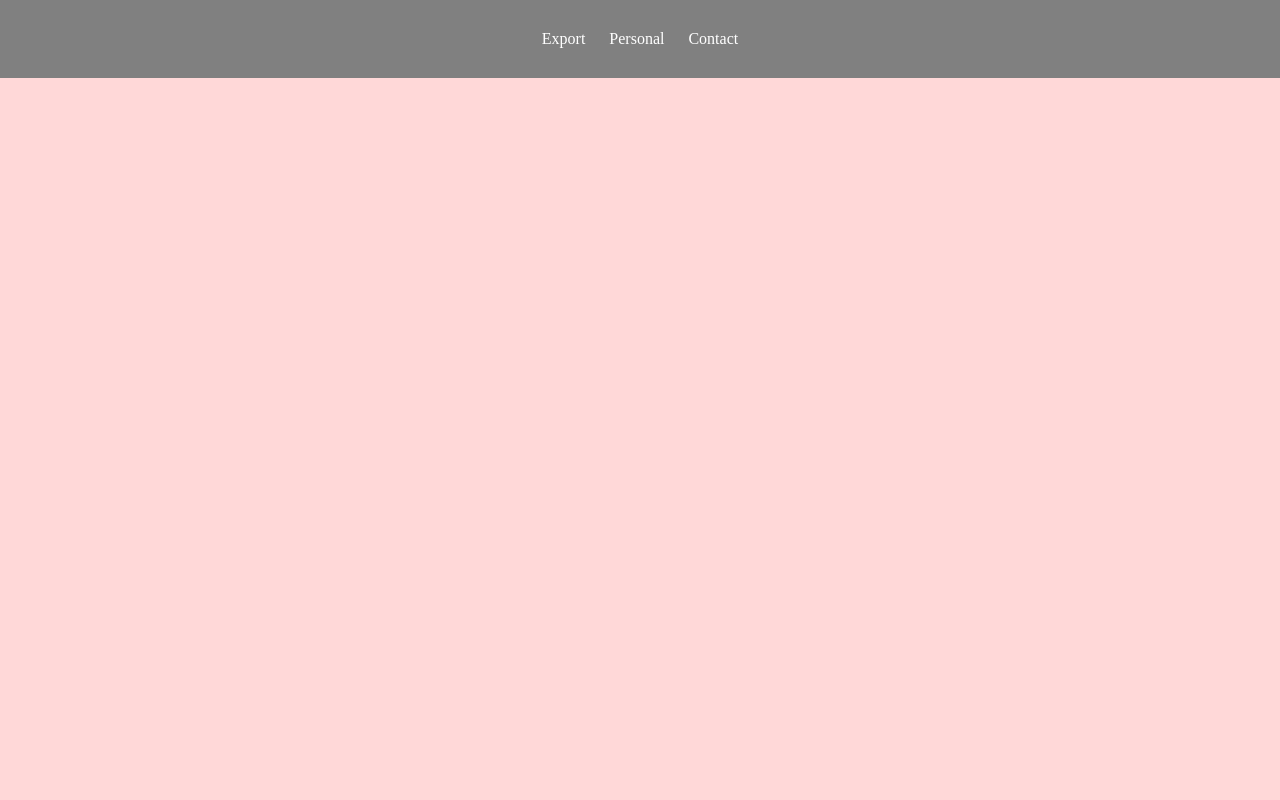
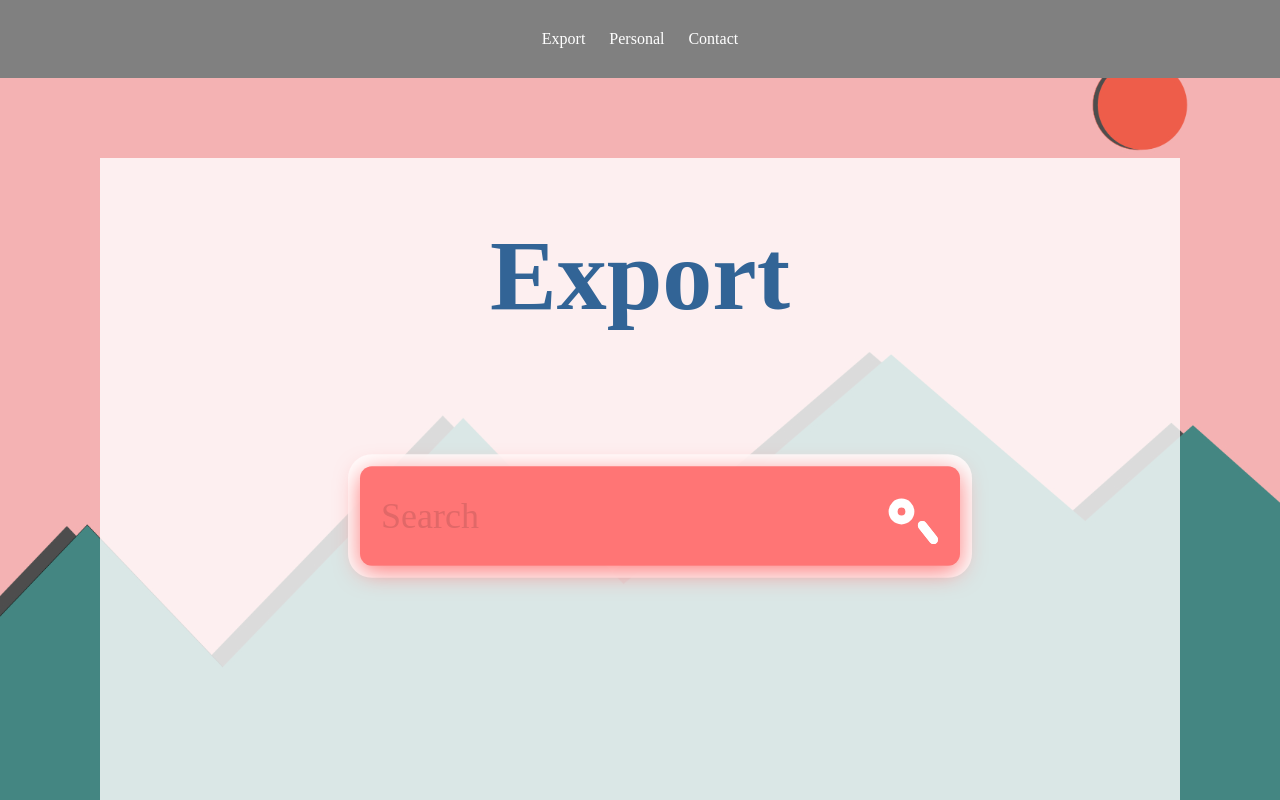
Before and after one commit to tsutenn/front_end-1, a Vue app: page /Page0 in a window 1280 px wide. Shown: the top 800 px of the page. Built offline with nearby package versions, Linux system fonts and the light colour scheme.

Commit message:
test_push

```diff
--- a/package.json
+++ b/package.json
@@ -7,7 +7,9 @@
     "build": "vue-cli-service build"
   },
   "dependencies": {
+    "axios": "^0.21.1",
     "core-js": "^3.6.5",
+    "jquery": "^3.6.0",
     "vue": "^2.6.11",
     "vue-router": "^3.2.0",
     "vuetify": "^2.4.0"
--- a/src/App.vue
+++ b/src/App.vue
@@ -1,6 +1,7 @@
 
 <template>
-  <div id="app">
+  <div id="app"
+       v-bind:style="{ backgroundImage: 'url(' + imgSrc + ')', }">
     <navigation></navigation>
     <router-view></router-view>
   </div>
@@ -8,17 +9,28 @@
 
 <script>
 import navigation from './components/navigation'
-import Page1 from './components/Page1'
-import Page2 from './components/Page2'
+import setUrl from './js/userBackground.js'
+
 export default {
   name: 'App',
   components: {
     "navigation": navigation,
-    "page1": Page1,
-    "page2": Page2,
-  }
+  },
+  data(){
+    //let url=setUrl();
+    return{
+      imgSrc: require('./assets/background-image.jpg')
+    };
+  },
 }
 </script>
 
 <style>
+#app{
+  width: 100%;
+  height: auto;
+  margin: 0 auto;
+  background-size: cover;
+  background-attachment: fixed;
+}
 </style>
--- a/src/components/About.vue
+++ b/src/components/About.vue
@@ -14,7 +14,7 @@ export default {
   margin: 0;
   padding: 0;
   background: pink;
-  height: 600px;
+  height: 920px;
   width: 100%;
 }
 </style>
--- a/src/components/Export.vue
+++ b/src/components/Export.vue
@@ -1,26 +1,45 @@
 <template>
-  <div id="page">
+  <div class="Export">
+    <h1>Export</h1>
     <searchBar></searchBar>
-    <h1>我是主页</h1>
   </div>
 </template>
 
 <script>
 import SearchBar from './SearchBar'
+
 export default {
   name: 'Export',
   components: {
-    "searchBar": SearchBar
-  }
-}
+    "searchBar": SearchBar,
+  },
+  data(){
+    function t() {
+      let d = new Date();
+      return d.getHours() + ":" + d.getMinutes() + ":" + d.getSeconds()
+    }
+    return{
+      currently:t(),
+    }
+  },
+  methods: {
+
+  },
+};
 </script>
 
 <style scoped>
-#page {
-  margin: 0;
+.Export {
+  position: static;
+  padding: 60px;
+  height: 720px;
+  width: 1080px;
+  background-color: rgba(255, 255, 255, 0.8);
+}
+h1{
   padding: 0;
-  background: pink;
-  height: 600px;
-  width: 100%;
+  font-size: 100px;
+  text-align: center;
+  color: rgba(50, 100, 150, 1);
 }
 </style>
--- a/src/components/Page1.vue
+++ b/src/components/Page1.vue
@@ -12,10 +12,10 @@ export default {
 
 <style scoped>
 #page1 {
-  margin: 0;
-  padding: 0;
-  background: lightgreen;
-  height: 600px;
-  width: 100%;
+  margin: auto;
+  padding: 10px;
+  background: rgba(255, 255, 255, 0.8);
+  height: 1600px;
+  width: 1200px;
 }
 </style>
--- a/src/components/Page2.vue
+++ b/src/components/Page2.vue
@@ -12,10 +12,10 @@ export default {
 
 <style scoped>
 #page2 {
-  margin: 0;
-  padding: 0;
-  background: lightblue;
-  height: 600px;
-  width: 100%;
+  margin: auto;
+  padding: 10px;
+  background: rgba(255, 255, 255, 0.8);
+  height: 2000px;
+  width: 1200px;
 }
 </style>
--- a/src/components/SearchBar.vue
+++ b/src/components/SearchBar.vue
@@ -55,13 +55,13 @@ button {
 }
 
 #cover {
-  position: absolute;
-  top: 50%;
+  position: inherit;
+  top: 0;
   left: 0;
   right: 0;
-  width: 550px;
+  width: 1000px;
   padding: 35px;
-  margin: -83px auto 0 auto;
+  margin: 100px auto 0 auto;
   background-color: #ff7575;
   border-radius: 20px;
   box-shadow: 0 10px 40px #ff7c7c, 0 0 0 20px #ffffffeb;
--- /dev/null
+++ b/src/components/page0.vue
@@ -0,0 +1,35 @@
+<template>
+  <div id="page0">
+    <Export></Export>
+    <h1>备案号?不存在的</h1>
+  </div>
+</template>
+
+<script>
+import Export from "@/components/Export.vue";
+
+export default {
+name: "page0",
+  components: {
+    'Export': Export
+  }
+}
+</script>
+
+<style scoped>
+#page0{
+  margin: 0;
+  height: 100%;
+  width: 100%;
+}
+.Export{
+  margin: 80px auto 0 auto;
+  min-width: 1080px;
+}
+h1{
+  position: static;
+  margin: 200px auto 0 auto;
+  width: 300px;
+  text-align: center;
+}
+</style>
--- /dev/null
+++ b/src/js/userBackground.js
@@ -0,0 +1,7 @@
+function setUrl(){
+    return './assets/background-image.jpg'
+}
+
+export default{
+    setUrl
+}
--- a/src/main.js
+++ b/src/main.js
@@ -4,7 +4,6 @@ import router from './router'
 import vuetify from './plugins/vuetify';
 
 Vue.config.productionTip = false
-
 new Vue({
   router,
   vuetify,
--- a/src/router/index.js
+++ b/src/router/index.js
@@ -1,6 +1,6 @@
 import Vue from 'vue'
 import VueRouter from 'vue-router'
-import Export from "../components/Export.vue"
+import Page0 from "../components/page0.vue"
 import Page1 from '../components/Page1.vue'
 import Page2 from '../components/Page2.vue'
 import SearchBar from '../components/SearchBar.vue'
@@ -8,12 +8,12 @@ Vue.use(VueRouter)
 
 const routes = [{
     path: "/",
-    redirect: "Export",
+    redirect: "Page0",
   },
   {
-    path: '/Export',
-    name: 'Export',
-    component: Export,
+    path: '/Page0',
+    name: 'Page0',
+    component: Page0,
   },
   {
     path: '/Page1',
```
Also changed, not shown: src/assets/background-image.jpg (added), 1 other file (tests, documents, lock files or other folders).
